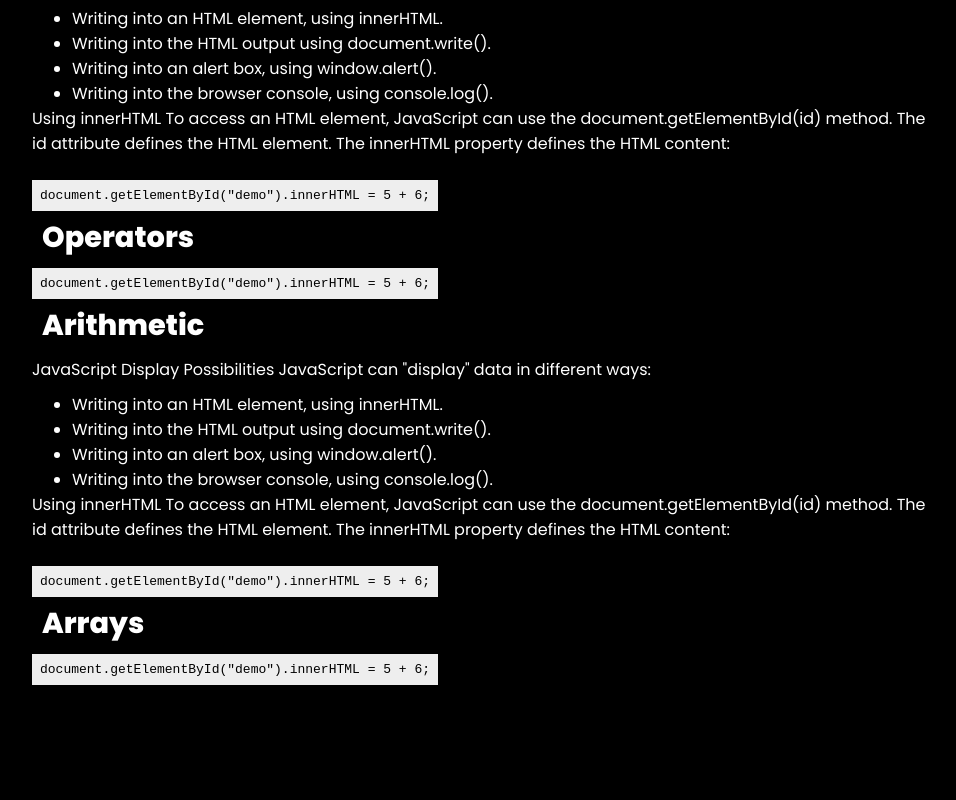
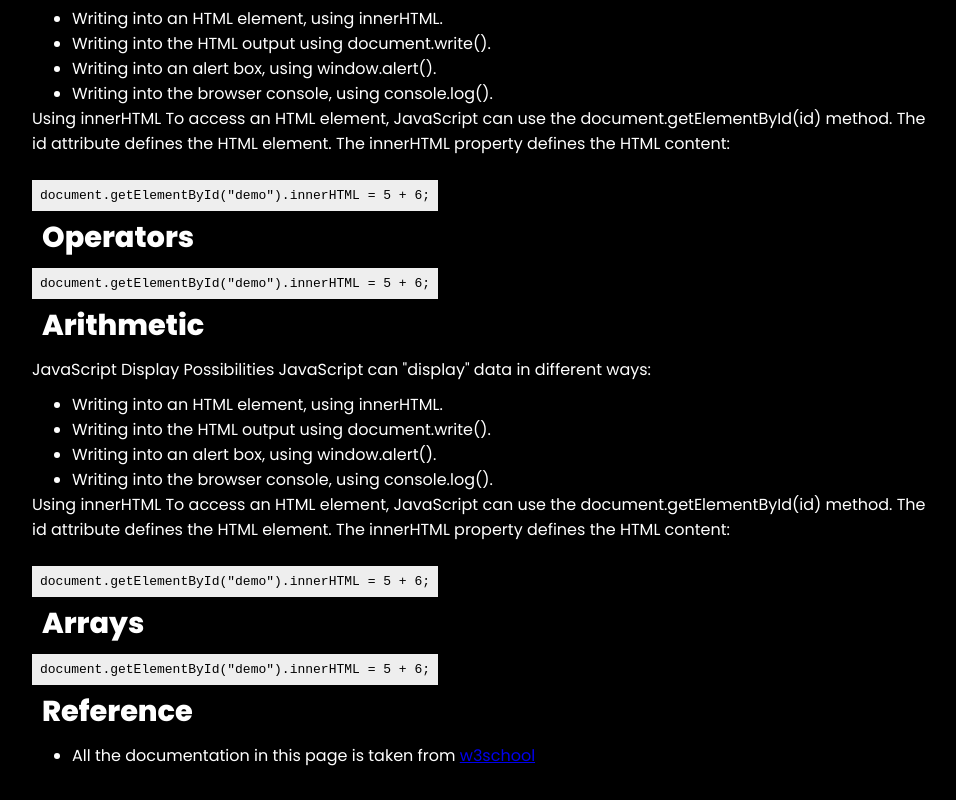
Before and after one commit to Rjb89/Fcc_documentaion_page, a plain HTML site: page index.html in a window 1280 px wide. Shown: the part 2413-3213 px from the top of the page, without its empty margins (310-1266 px from the left). Before the commit the page ends 3125 px from the top, so only its background shows below. Drawn offline with Linux system fonts and the light colour scheme.

Commit message:
fixing_commit

```diff
--- a/index.html
+++ b/index.html
@@ -242,12 +242,15 @@
         <header>Arrays</header>
                   <code>document.getElementById("demo").innerHTML = 5 + 6;</code>
       </section>
+            <footer>
         <section class="main-section" id="Reference">
-        <!-- <header>Reference</header>
+
+        <header>Reference</header>
 <ul>
     <li>All the documentation in this page is taken from <a href="https://www.w3schools.com/js/default.asp" target="_blank">w3school</a></li>
 </ul>
-      </section> -->
+      </section>
+      </footer>
     </main>
   </body>
 </html>
```
